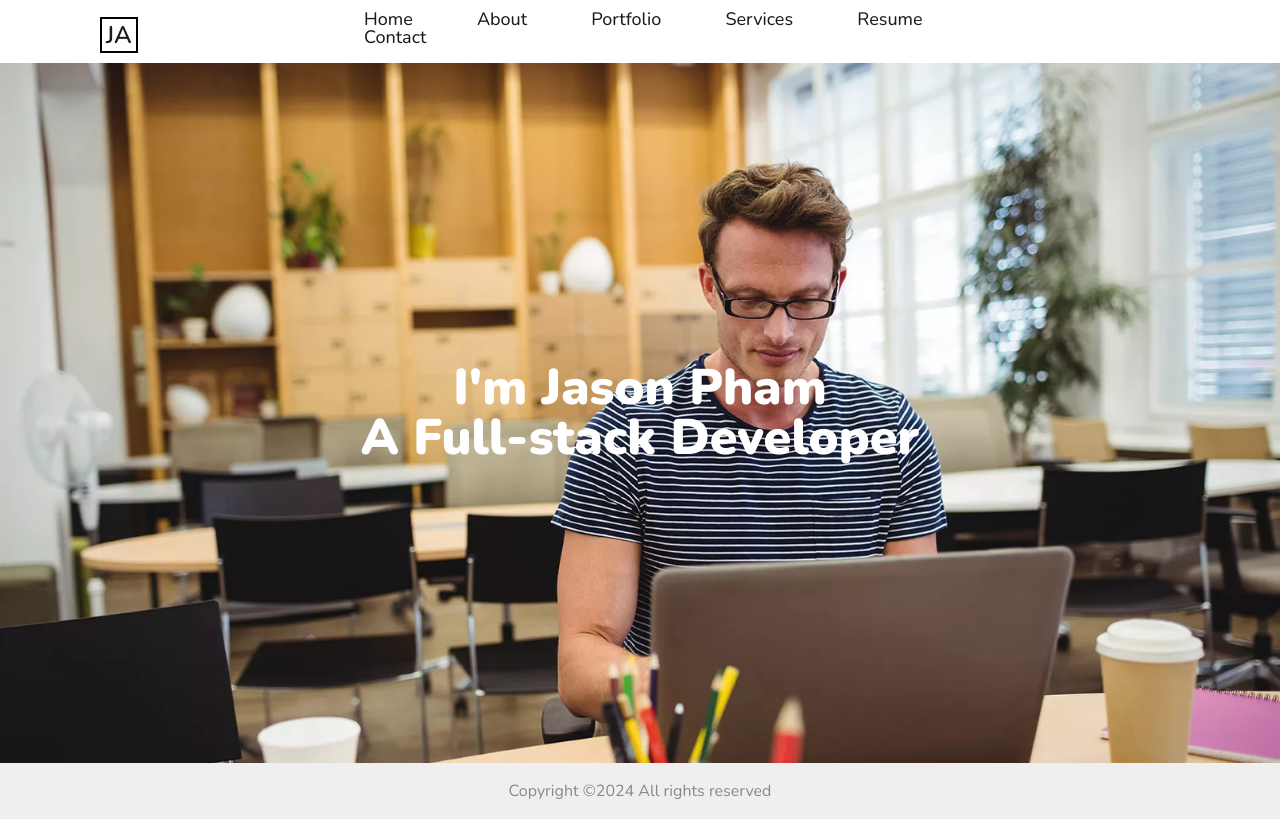
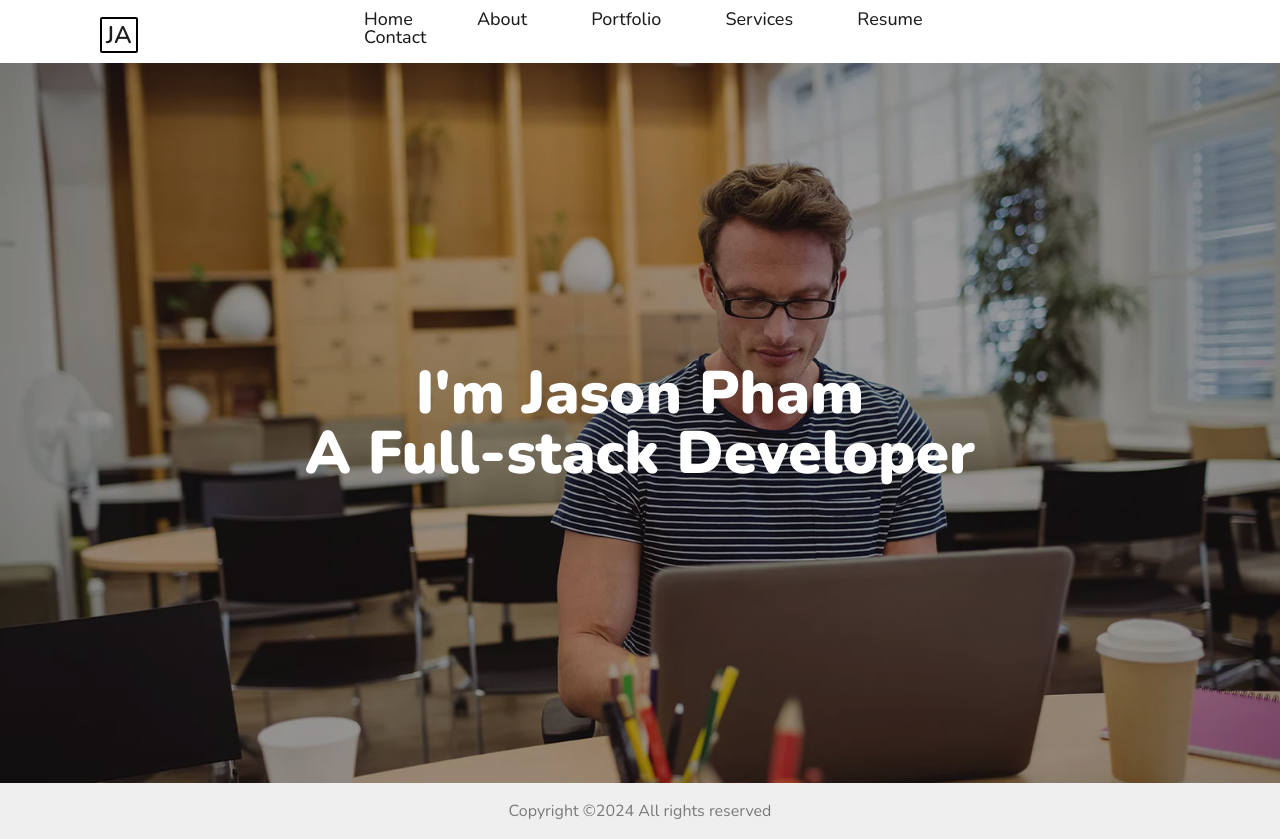
Before and after one commit to quan-phamm/quan-phamm.github.io, a plain HTML site: page index.html in a window 1280 px wide. Drawn offline with nearby package versions, Linux system fonts and the light colour scheme.

Commit message:
Add overlay to Home

```diff
--- a/main.css
+++ b/main.css
@@ -19,6 +19,15 @@ header {
     border: 2px black solid;
     margin-left: 100px;
     padding: 4px;
+    border-radius: 2px;
+}
+
+.logo:hover {
+    background-color: black;
+}
+
+.logo a:hover {
+    color: white;
 }
 
 a {
@@ -62,11 +71,12 @@ main {
 }
 
 h1 {
-    font-size: 50px;
+    font-size: 60px;
     font-weight: 900;
     text-align: center;
     padding: 300px 0;
     color: white;
+    background-color: rgba(12, 7, 7, 0.4);
 }
 
 footer {
@@ -76,5 +86,5 @@ footer {
     text-align: center;
     background-color: rgb(239, 239, 239);
     padding: 20px 0;
-    color:rgb(136, 136, 136);
+    color:rgb(121, 121, 121);
 }
```
